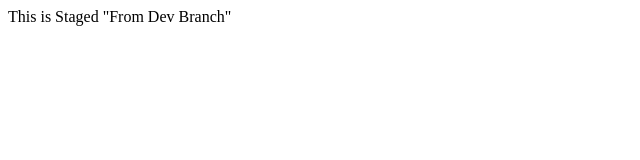
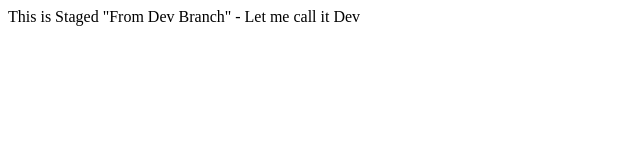
Before and after one commit to sapalan/StatisWeb, a plain HTML site: page index.html in a window 1280 px wide. Shown: the whole page, without its empty margins (0-640 px from the left). Drawn offline with Linux system fonts and the light colour scheme; no server answers.

Commit message:
Commit the stagged changes

```diff
--- a/index.html
+++ b/index.html
@@ -8,7 +8,7 @@
 </head>
 <body>
     <div id="message"></div>
-    <div> This is Staged "From Dev Branch" </div>
+    <div> This is Staged "From Dev Branch" - Let me call it Dev </div>
     <script src="index.js"></script>
 </body>
 </html>
```
